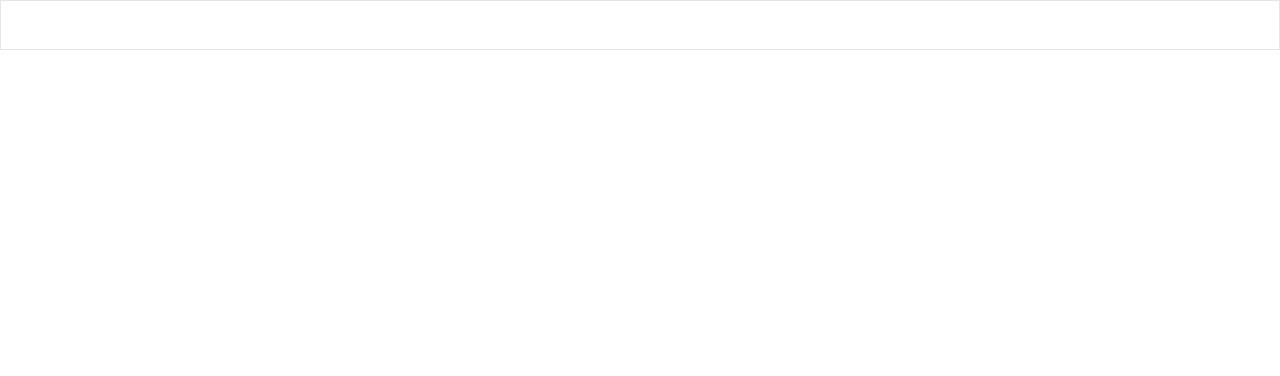
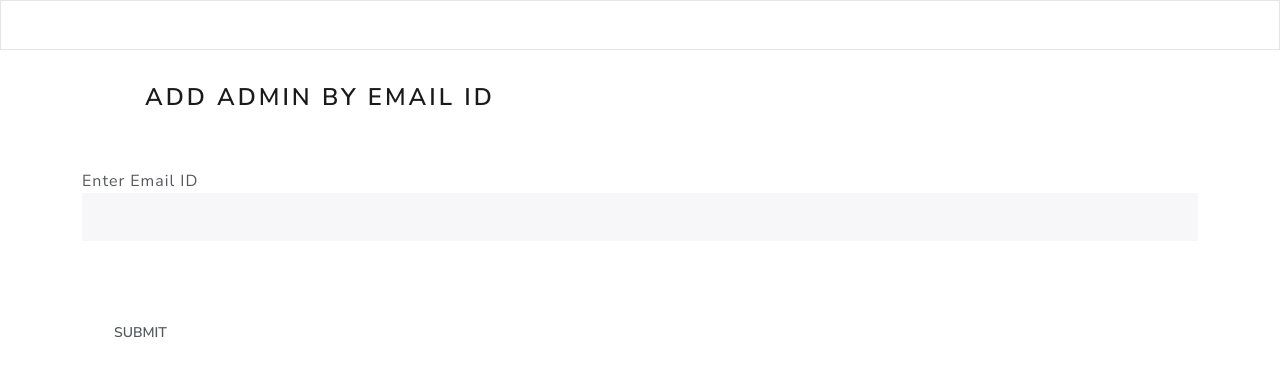
Before and after one commit to bsc-iitm/soft-engg-project-jan-2023-group-1-1, a Vue app in the folder Intermediate Work/Code/frontend/: page /addAdmins in a window 1280 px wide. Before the commit this address had no page. Shown: the top 376 px of the page. Built offline with nearby package versions, Linux system fonts and the light colour scheme.

Commit message:
Manager Add Admins

```diff
--- /dev/null
+++ b/Intermediate Work/Code/frontend/src/components/AddAdmins.vue
@@ -0,0 +1,67 @@
+<template>
+    <div class="container">
+        <div class="topic-container">
+            <h3>ADD ADMIN BY EMAIL ID</h3>
+        </div>
+        <br />
+        <form v-on:submit="addUser">
+            <!-- <div class="row"> -->
+                <!-- <div class="col-md-10"> -->
+                    <div class="form-group"><label>Enter Email ID</label><input type="text" class="form-control" v-model="emailID"  required /></div>
+                <!-- </div> -->
+                <!-- <br />
+                <br />
+                <br />
+                <div class="col-md-10">
+                    <input type="text" class="form-control" v-model="roleID" placeholder="Enter Role" required />
+                </div> -->
+                <br/>
+                <button class="btn btn-lg" type="submit">Submit</button>
+        </form>
+        <hr/>
+    </div>
+</template>
+<script>
+//import router from '@/router';
+import axios from 'axios';
+export default {
+    name: "AddAdminsComponent",
+    data() {
+        return {
+            emailID: "",
+            roleID: 3,
+        };
+
+    },
+    methods: {
+        async addUser(x) {
+            // console.log(this.response)
+            x.preventDefault();
+            console.log(this.emailID);
+            let c = this.emailID
+            var data = { email_id: c, role_id: this.roleID };
+            console.log(c);
+            data = JSON.stringify(data);
+            console.log("Data is :")
+            console.log(data);
+            await axios.post("/api/user", data).then((res) => {
+                alert("User has been successfully added.")
+                this.$router.go();
+                console.log(res)
+            }).catch((err) => {
+                console.log(err);
+            });
+
+        },
+
+    }
+}
+</script>
+<style scoped>
+.topic-container {
+    margin: 33px 63px;
+}
+.form-group {
+    margin-bottom: 1.5rem;
+}
+</style>
--- a/Intermediate Work/Code/frontend/src/components/Dashboard.vue
+++ b/Intermediate Work/Code/frontend/src/components/Dashboard.vue
@@ -8,6 +8,7 @@ import { mapGetters } from "vuex";
 import DashboardStudentComponent from './DashboardStudentComponent.vue';
 import DashboardAdminComponent from './DashboardAdminComponent.vue';
 import DashboardSupportAgentComponent from './DashboardSupportAgentComponent.vue';
+import DashboardManagerComponent from './DashboardManager.vue';
 
 export default {
   name: 'dash_board',
@@ -15,6 +16,7 @@ export default {
     DashboardStudent: DashboardStudentComponent,
     DashboardAdmin: DashboardAdminComponent,
     DashboardSupport: DashboardSupportAgentComponent,
+    DashboardManager: DashboardManagerComponent
   },
   computed: {
     ...mapGetters(["role"]),
@@ -26,6 +28,8 @@ export default {
             return "DashboardSupport"
         case 3:
             return "DashboardAdmin"
+        case 4:
+            return "DashboardManager"
     }
     return null
     }
--- /dev/null
+++ b/Intermediate Work/Code/frontend/src/components/DashboardManager.vue
@@ -0,0 +1,47 @@
+<template>
+    <div class = "container">
+        <div class= "topic-container">
+            <h3><RouterLink :to="{name: 'AddAdmins'}">Add Admins</RouterLink></h3>
+        </div>
+        <br/>
+        <hr/>
+    </div>
+</template>
+<script>
+//import router from '@/router';
+
+export default {
+    name: "DashboardManagerComponent",
+    data() {
+        return {
+
+        };
+    },
+
+
+}
+</script>
+<style scoped>
+.topic-container {
+    margin: 33px 63px;
+}
+
+.upvote {
+    font-size: 20px;
+}
+
+.ticket-title {
+    font-weight: bold;
+    font-size: 25px;
+}
+
+.btn a {
+    color: rgb(255, 255, 255);
+    text-decoration: none;
+}
+
+a {
+    color: rgb(0, 0, 0);
+    text-decoration: none;
+}
+</style>
--- a/Intermediate Work/Code/frontend/src/components/LoginComponent.vue
+++ b/Intermediate Work/Code/frontend/src/components/LoginComponent.vue
@@ -54,6 +54,9 @@ export default {
           else if(res.data.role == "2"){
             this.$router.push("/dashboard");
           }
+          else if(res.data.role == "4"){
+            this.$router.push("/dashboard");
+          }
         } else {
           alert(res.data.message);
         }
--- a/Intermediate Work/Code/frontend/src/router/index.js
+++ b/Intermediate Work/Code/frontend/src/router/index.js
@@ -13,6 +13,7 @@ import ResponseComponent from '../components/ResponseComponent.vue';
 import ManageUsersComponent from '../components/ManageUsersComponent.vue';
 import ManageFAQSuggestionsComponent from '../components/ManageFAQComponent.vue';
 import ManageFlaggedPosts from '../components/ManageFlaggedPosts.vue';
+import AddAdminsComponent from '../components/AddAdmins.vue';
 // import store from "../store";
 const routes = [
     {
@@ -66,6 +67,11 @@ const routes = [
         path: "/manageFlaggedPosts",
         component: ManageFlaggedPosts,
         name: "manageFlaggedPosts"
+    },
+    {
+        path: "/addAdmins",
+        component: AddAdminsComponent,
+        name: "AddAdmins"
     }
 ];
 const router = createRouter({
```
